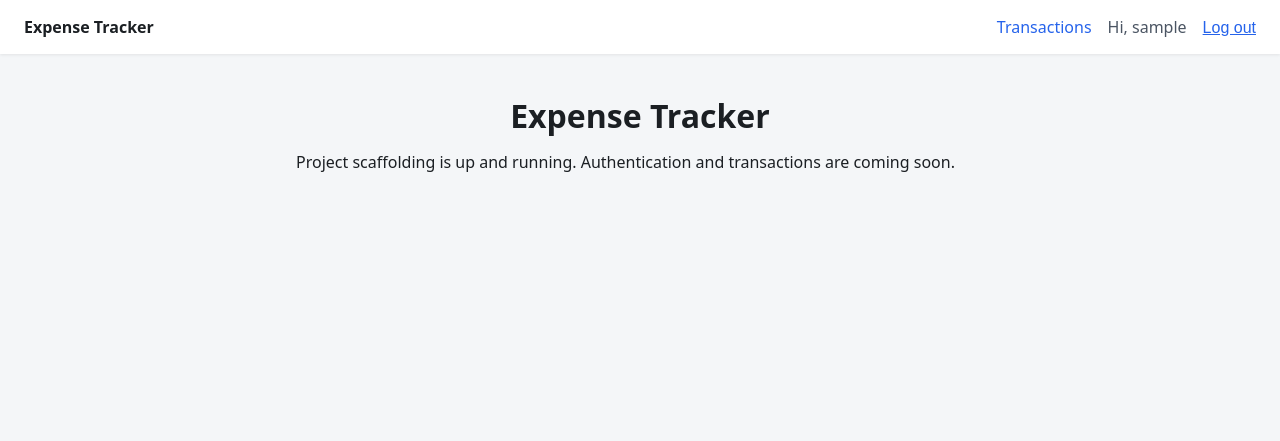
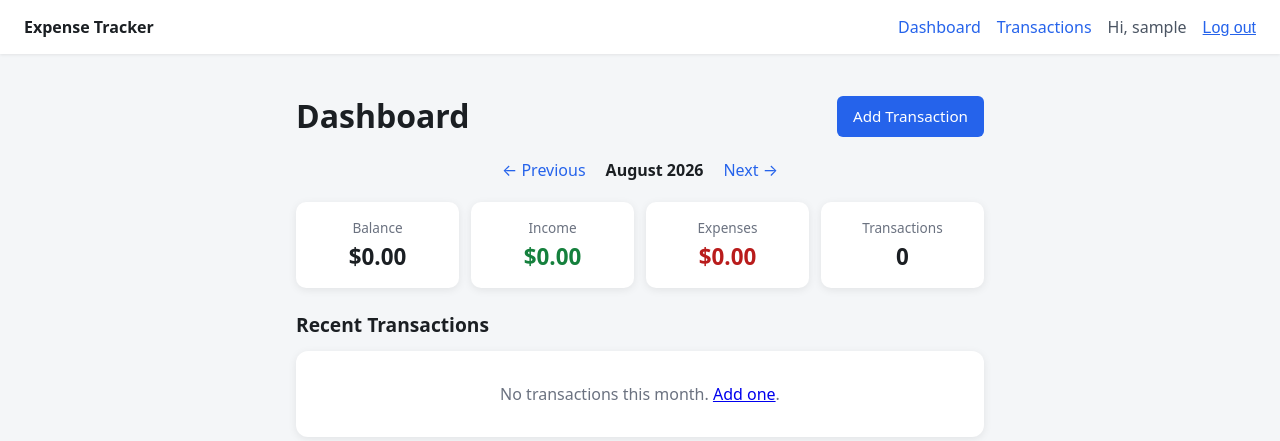
Before and after one commit to abdulrhmanbanafa273-eng/Expense-tracker, a Flask app: page /?year=2026&month=8 in a window 1280 px wide. Shown: the top 441 px of the page. Run offline with Flask 3, Linux system fonts and the light colour scheme; the visitor is signed in with stand-in values (Sample User, id 1); data comes from the database, SQL or seed files in the repository; data that the repository does not hold is empty.

Commit message:
feat: add dashboard with totals and monthly summary

```diff
--- a/app/__init__.py
+++ b/app/__init__.py
@@ -31,9 +31,9 @@ def create_app():
         g.user = get_user_by_id(user_id) if user_id is not None else None
 
     from app.routes.auth import auth
-    from app.routes.main import main
+    from app.routes.dashboard import dashboard
     from app.routes.transactions import transactions
-    app.register_blueprint(main)
+    app.register_blueprint(dashboard)
     app.register_blueprint(auth)
     app.register_blueprint(transactions)
 
--- a/app/models/transaction.py
+++ b/app/models/transaction.py
@@ -26,12 +26,37 @@ def create_transaction(user_id, type_, amount, category, description, date):
     return cursor.lastrowid
 
 
-def get_transactions_for_user(user_id):
+def get_transactions_for_user(user_id, year=None, month=None, limit=None):
+    """All of a user's transactions, optionally scoped to one month and/or limited in count."""
     db = get_db()
-    return db.execute(
-        "SELECT * FROM transactions WHERE user_id = ? ORDER BY date DESC, id DESC",
-        (user_id,),
-    ).fetchall()
+    query = "SELECT * FROM transactions WHERE user_id = ?"
+    params = [user_id]
+
+    if year is not None and month is not None:
+        query += " AND strftime('%Y', date) = ? AND strftime('%m', date) = ?"
+        params += [f"{year:04d}", f"{month:02d}"]
+
+    query += " ORDER BY date DESC, id DESC"
+
+    if limit is not None:
+        query += " LIMIT ?"
+        params.append(limit)
+
+    return db.execute(query, params).fetchall()
+
+
+def get_totals_by_type_for_user(user_id, year=None, month=None):
+    """Raw SUM(amount)/COUNT(*) per transaction type, optionally scoped to one month."""
+    db = get_db()
+    query = "SELECT type, SUM(amount) AS total, COUNT(*) AS count FROM transactions WHERE user_id = ?"
+    params = [user_id]
+
+    if year is not None and month is not None:
+        query += " AND strftime('%Y', date) = ? AND strftime('%m', date) = ?"
+        params += [f"{year:04d}", f"{month:02d}"]
+
+    query += " GROUP BY type"
+    return db.execute(query, params).fetchall()
 
 
 def get_transaction_for_user(transaction_id, user_id):
--- a/app/routes/auth.py
+++ b/app/routes/auth.py
@@ -49,7 +49,7 @@ def login():
         else:
             session.clear()
             session["user_id"] = user["id"]
-            return redirect(url_for("main.index"))
+            return redirect(url_for("dashboard.index"))
 
     return render_template("auth/login.html")
 
--- /dev/null
+++ b/app/routes/dashboard.py
@@ -0,0 +1,29 @@
+from datetime import date
+
+from flask import Blueprint, g, redirect, render_template, request, url_for
+
+from app.auth import login_required
+from app.services.dashboard_service import get_dashboard_summary, get_month_context
+
+dashboard = Blueprint("dashboard", __name__)
+
+
+@dashboard.route("/")
+@login_required
+def index():
+    today = date.today()
+    year = request.args.get("year", type=int, default=today.year)
+    month = request.args.get("month", type=int, default=today.month)
+
+    if not (1 <= month <= 12):
+        return redirect(url_for("dashboard.index"))
+
+    summary, recent_transactions = get_dashboard_summary(g.user["id"], year, month)
+    month_context = get_month_context(year, month)
+
+    return render_template(
+        "dashboard/index.html",
+        summary=summary,
+        recent_transactions=recent_transactions,
+        month=month_context,
+    )
--- a/app/routes/main.py
+++ /dev/null
@@ -1,8 +0,0 @@
-from flask import Blueprint, render_template
-
-main = Blueprint("main", __name__)
-
-
-@main.route("/")
-def index():
-    return render_template("index.html")
--- /dev/null
+++ b/app/services/dashboard_service.py
@@ -0,0 +1,54 @@
+from calendar import month_name
+from datetime import date
+
+from app.models.transaction import get_totals_by_type_for_user, get_transactions_for_user
+
+RECENT_TRANSACTIONS_LIMIT = 10
+
+
+def get_dashboard_summary(user_id, year, month):
+    """Totals (income/expenses/balance/count) and recent transactions for one month."""
+    rows = get_totals_by_type_for_user(user_id, year, month)
+
+    income = 0.0
+    expenses = 0.0
+    count = 0
+    for row in rows:
+        count += row["count"]
+        if row["type"] == "income":
+            income = row["total"] or 0.0
+        elif row["type"] == "expense":
+            expenses = row["total"] or 0.0
+
+    summary = {
+        "income": income,
+        "expenses": expenses,
+        "balance": income - expenses,
+        "count": count,
+    }
+
+    recent_transactions = get_transactions_for_user(user_id, year, month, limit=RECENT_TRANSACTIONS_LIMIT)
+
+    return summary, recent_transactions
+
+
+def get_month_context(year, month):
+    """Build the display label and prev/next (year, month) pairs for a given month."""
+    if month == 1:
+        previous_month = (year - 1, 12)
+    else:
+        previous_month = (year, month - 1)
+
+    if month == 12:
+        next_month = (year + 1, 1)
+    else:
+        next_month = (year, month + 1)
+
+    today = date.today()
+
+    return {
+        "label": f"{month_name[month]} {year}",
+        "previous": previous_month,
+        "next": next_month,
+        "is_current": (year == today.year and month == today.month),
+    }
--- a/app/static/css/style.css
+++ b/app/static/css/style.css
@@ -34,6 +34,8 @@ body {
 
 .navbar .brand {
     font-weight: 700;
+    color: #1b1f23;
+    text-decoration: none;
 }
 
 .navbar nav {
@@ -223,3 +225,55 @@ body {
     color: #fff;
     cursor: pointer;
 }
+
+.month-nav {
+    display: flex;
+    justify-content: center;
+    align-items: center;
+    gap: 20px;
+    margin-bottom: 20px;
+}
+
+.month-nav a {
+    color: #2563eb;
+    text-decoration: none;
+}
+
+.month-label {
+    font-weight: 600;
+}
+
+.month-nav-disabled {
+    color: #9ca3af;
+}
+
+.summary-cards {
+    display: grid;
+    grid-template-columns: repeat(4, 1fr);
+    gap: 12px;
+    margin-bottom: 24px;
+}
+
+.summary-card {
+    background-color: #fff;
+    border-radius: 10px;
+    padding: 16px;
+    text-align: center;
+    box-shadow: 0 2px 8px rgba(0, 0, 0, 0.08);
+}
+
+.summary-label {
+    font-size: 0.85rem;
+    color: #6b7280;
+    margin-bottom: 4px;
+}
+
+.summary-value {
+    font-size: 1.4rem;
+    font-weight: 700;
+}
+
+h2 {
+    font-size: 1.2rem;
+    margin-bottom: 12px;
+}
--- a/app/templates/base.html
+++ b/app/templates/base.html
@@ -8,9 +8,10 @@
 </head>
 <body>
     <header class="navbar">
-        <span class="brand">Expense Tracker</span>
+        <a href="{{ url_for('dashboard.index') }}" class="brand">Expense Tracker</a>
         <nav>
             {% if g.user %}
+                <a href="{{ url_for('dashboard.index') }}">Dashboard</a>
                 <a href="{{ url_for('transactions.index') }}">Transactions</a>
                 <span class="nav-username">Hi, {{ g.user["username"] }}</span>
                 <form action="{{ url_for('auth.logout') }}" method="post" class="inline-form">
--- /dev/null
+++ b/app/templates/dashboard/index.html
@@ -0,0 +1,68 @@
+{% extends "base.html" %}
+
+{% block title %}Dashboard - Expense Tracker{% endblock %}
+
+{% block content %}
+<div class="page-header">
+    <h1>Dashboard</h1>
+    <a href="{{ url_for('transactions.add') }}" class="button">Add Transaction</a>
+</div>
+
+<div class="month-nav">
+    <a href="{{ url_for('dashboard.index', year=month['previous'][0], month=month['previous'][1]) }}">&larr; Previous</a>
+    <span class="month-label">{{ month["label"] }}</span>
+    {% if not month["is_current"] %}
+        <a href="{{ url_for('dashboard.index', year=month['next'][0], month=month['next'][1]) }}">Next &rarr;</a>
+    {% else %}
+        <span class="month-nav-disabled">Next &rarr;</span>
+    {% endif %}
+</div>
+
+<div class="summary-cards">
+    <div class="summary-card">
+        <p class="summary-label">Balance</p>
+        <p class="summary-value">{{ "-" if summary["balance"] < 0 }}${{ "%.2f"|format(summary["balance"]|abs) }}</p>
+    </div>
+    <div class="summary-card">
+        <p class="summary-label">Income</p>
+        <p class="summary-value amount-income">${{ "%.2f"|format(summary["income"]) }}</p>
+    </div>
+    <div class="summary-card">
+        <p class="summary-label">Expenses</p>
+        <p class="summary-value amount-expense">${{ "%.2f"|format(summary["expenses"]) }}</p>
+    </div>
+    <div class="summary-card">
+        <p class="summary-label">Transactions</p>
+        <p class="summary-value">{{ summary["count"] }}</p>
+    </div>
+</div>
+
+<h2>Recent Transactions</h2>
+{% if recent_transactions %}
+<table class="transaction-table">
+    <thead>
+        <tr>
+            <th>Date</th>
+            <th>Category</th>
+            <th>Description</th>
+            <th>Amount</th>
+        </tr>
+    </thead>
+    <tbody>
+        {% for transaction in recent_transactions %}
+        <tr>
+            <td>{{ transaction["date"] }}</td>
+            <td>{{ transaction["category"] }}</td>
+            <td>{{ transaction["description"] or "" }}</td>
+            <td class="amount-{{ transaction['type'] }}">
+                {{ "+" if transaction["type"] == "income" else "-" }}${{ "%.2f"|format(transaction["amount"]) }}
+            </td>
+        </tr>
+        {% endfor %}
+    </tbody>
+</table>
+<p><a href="{{ url_for('transactions.index') }}">View all transactions</a></p>
+{% else %}
+<p class="empty-state">No transactions this month. <a href="{{ url_for('transactions.add') }}">Add one</a>.</p>
+{% endif %}
+{% endblock %}
--- a/app/templates/index.html
+++ /dev/null
@@ -1,6 +0,0 @@
-{% extends "base.html" %}
-
-{% block content %}
-<h1>Expense Tracker</h1>
-<p>Project scaffolding is up and running. Authentication and transactions are coming soon.</p>
-{% endblock %}
```
